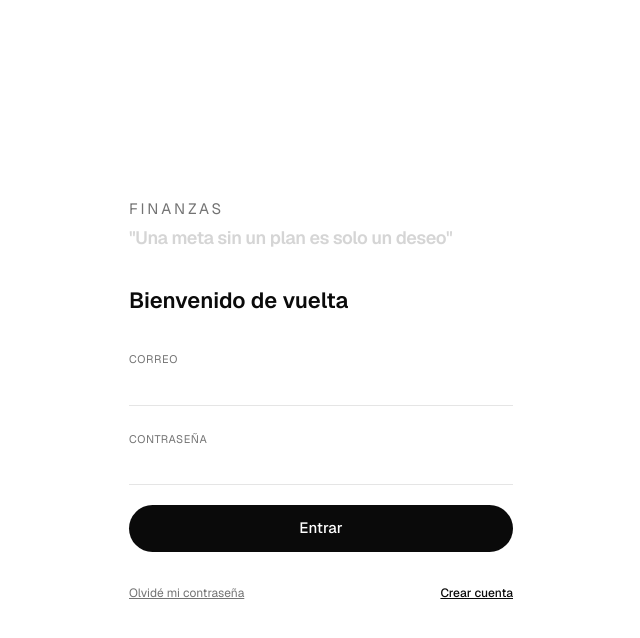
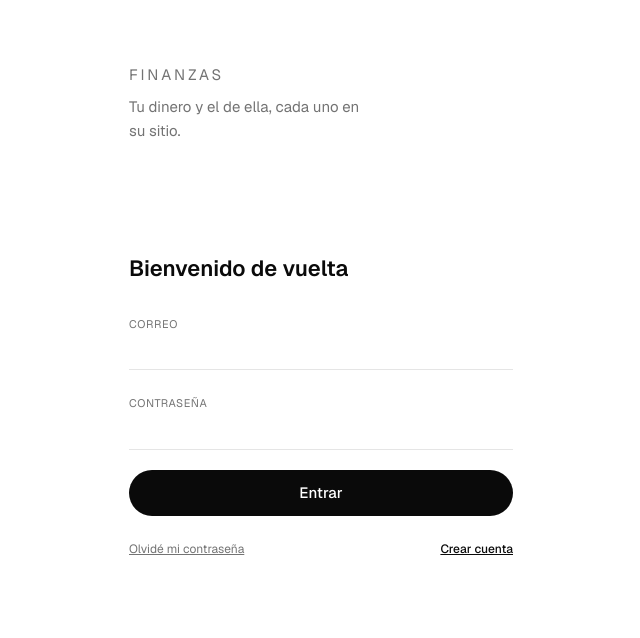
Before and after one commit to LordVincenzo/finanzas-app, a Next.js app: page /login in a window 1280 px wide. Shown: the top 638 px of the page, without its empty margins (319-959 px from the left). Built offline with nearby package versions, Linux system fonts and the light colour scheme.

Commit message:
Una meta sin un plan es solo un deseo 2

```diff
--- a/app/login/page.tsx
+++ b/app/login/page.tsx
@@ -10,29 +10,29 @@ export default function LoginPage() {
   const [estado, accion, enviando] = useActionState(iniciarSesion, estadoInicial)
 
   return (
-    <main className="flex min-h-screen flex-col justify-center px-6 py-12">
-      <div className="mx-auto w-full max-w-sm">
-        {/* La marca: una cifra. Es lo que la app hace y lo primero que ves. */}
+    <main className="flex min-h-screen flex-col px-6 pb-10 pt-16">
+      <div className="mx-auto flex w-full max-w-sm flex-1 flex-col">
+        {/* Marca arriba */}
+        <div>
           <p className="text-[15px] uppercase tracking-[0.2em] text-muted-foreground">
             Finanzas
           </p>
-        <p className="mt-2 text-[18px] font-semibold leading-none tracking-tight
-                      tabular-nums text-muted-foreground/30 select-none">
-          "Una meta sin un plan es solo un deseo"
+          <p className="mt-2 max-w-[240px] text-[15px] leading-relaxed
+                        text-muted-foreground">
+            Tu dinero y el de ella, cada uno en su sitio.
           </p>
+        </div>
 
-        <h1 className="mt-10 text-[22px] font-semibold leading-tight">
+        {/* El formulario se empuja hacia abajo */}
+        <div className="mt-12 pt-16">
+          <h1 className="text-[22px] font-semibold leading-tight">
             Bienvenido de vuelta
           </h1>
 
-        <form action={accion} className="mt-8 space-y-5">
-          <Campo
-            id="email" label="Correo" type="email" autoComplete="email"
-          />
-          <Campo
-            id="password" label="Contraseña" type="password"
-            autoComplete="current-password"
-          />
+          <form action={accion} className="mt-7 space-y-5">
+            <Campo id="email" label="Correo" type="email" autoComplete="email" />
+            <Campo id="password" label="Contraseña" type="password"
+                   autoComplete="current-password" />
 
             {estado.error && (
               <p className="text-[13px] text-destructive" role="alert">
@@ -50,13 +50,14 @@ export default function LoginPage() {
             </button>
           </form>
 
-        <div className="mt-8 flex items-center justify-between text-[12px]">
+          <div className="mt-6 flex items-center justify-between text-[12px]">
             <Link href="/recuperar" className="text-muted-foreground underline">
               Olvidé mi contraseña
             </Link>
             <Link href="/registro" className="font-medium underline">
               Crear cuenta
             </Link>
+          </div>
         </div>
       </div>
     </main>
--- a/app/registro/page.tsx
+++ b/app/registro/page.tsx
@@ -12,13 +12,10 @@ export default function RegistroPage() {
   return (
     <main className="flex min-h-screen flex-col justify-center px-6 py-12">
       <div className="mx-auto w-full max-w-sm">
-        <p className="text-[11px] uppercase tracking-[0.2em] text-muted-foreground">
+        <p className="text-[15px] uppercase tracking-[0.2em] text-muted-foreground">
           Finanzas
         </p>
-        <p className="mt-2 text-[34px] font-semibold leading-none tracking-tight
-                      tabular-nums text-muted-foreground/25 select-none">
-          $0.000.000
-        </p>
+
 
         <h1 className="mt-10 text-[22px] font-semibold leading-tight">
           Crea tu espacio
```
Lines whose indentation alone changed are shown as unchanged.
